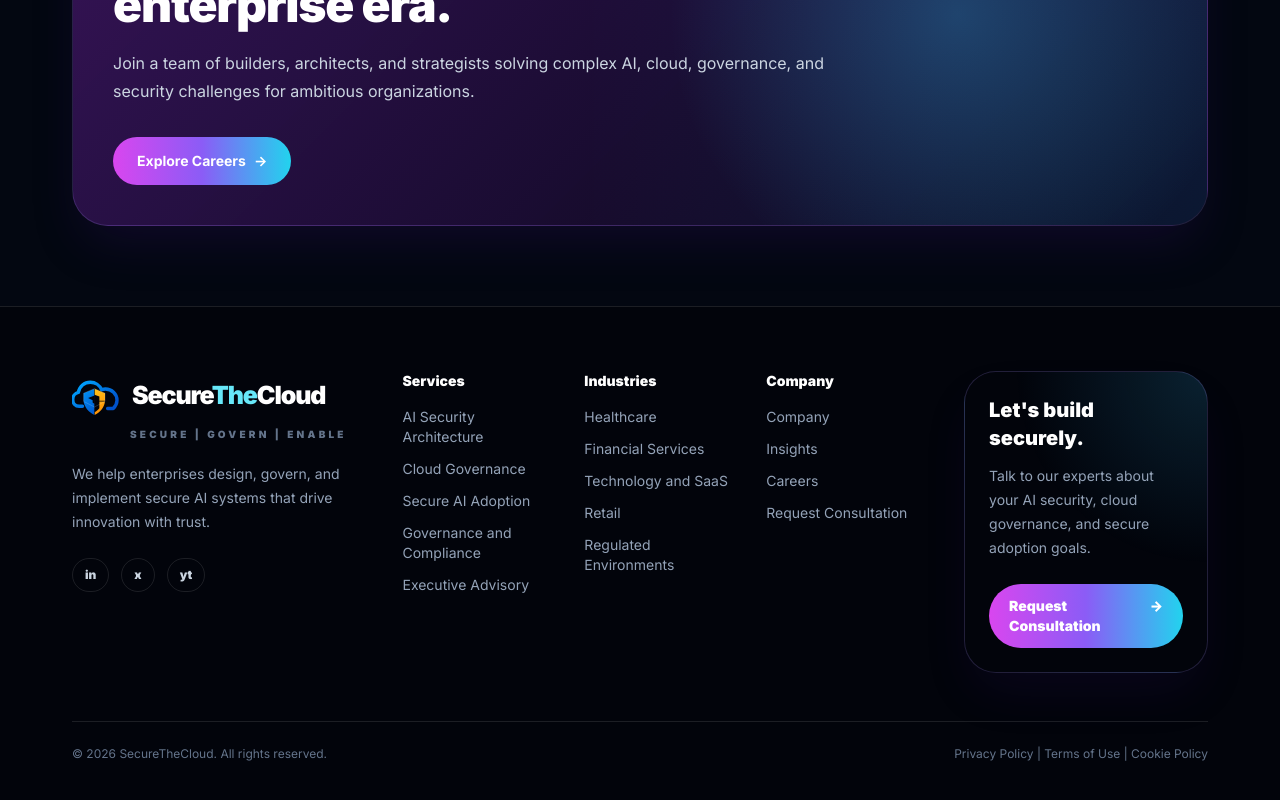
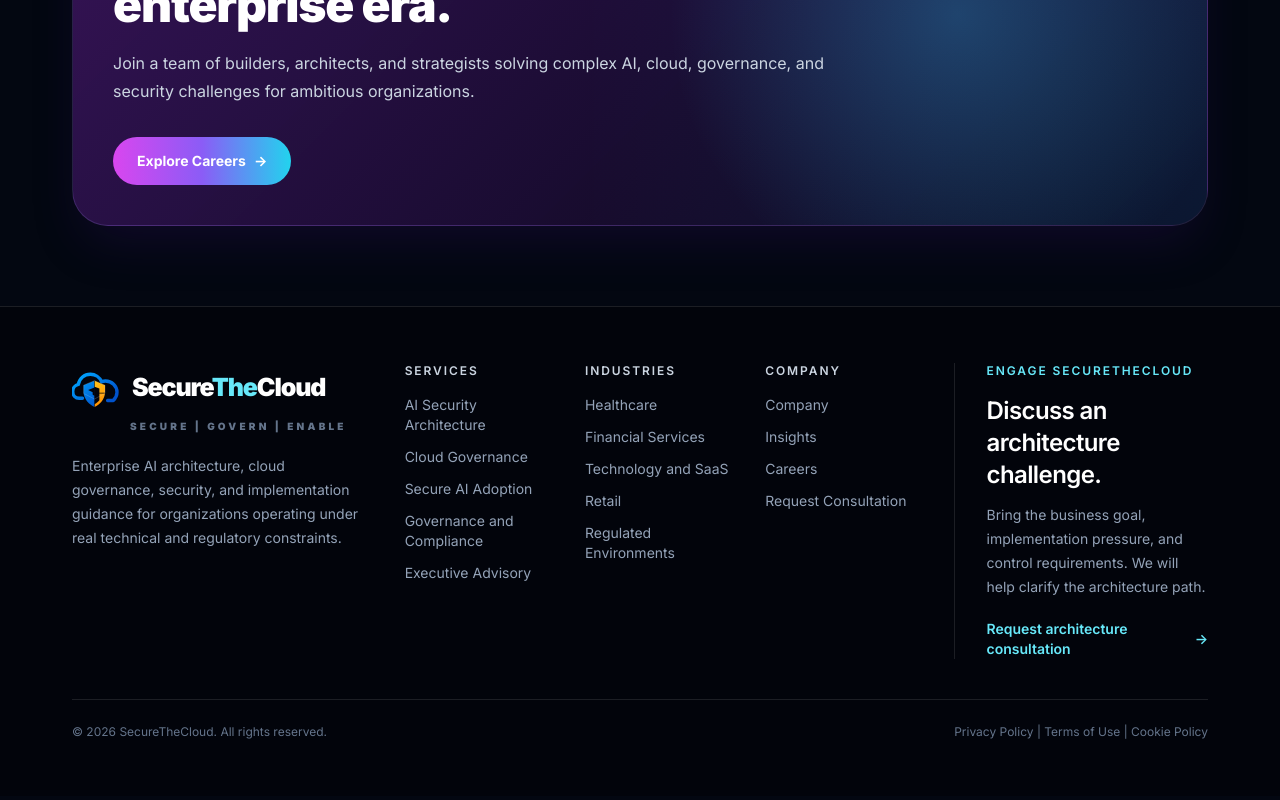
Before and after one commit to S3curethecloud/stc-marketing-site, a Next.js app: page / in a window 1280 px wide. Shown: the part 4299-5099 px from the top of the page. Built offline with nearby package versions, Linux system fonts and the light colour scheme.

Commit message:
Simplify footer into enterprise information architecture

```diff
--- a/components/layout/SiteFooter.tsx
+++ b/components/layout/SiteFooter.tsx
@@ -7,39 +7,25 @@ import Container from "@/components/layout/Container";
 export default function SiteFooter() {
   return (
     <footer className="border-t border-white/10 bg-[#02040b]">
-      <Container className="py-14 lg:py-16">
-        <div className="grid gap-12 lg:grid-cols-[1.1fr_2fr_0.95fr]">
+      <Container className="py-12 lg:py-14">
+        <div className="grid gap-10 lg:grid-cols-[1.15fr_2fr_1fr]">
           <div>
-            <Link
-              href="/"
-              aria-label={`${siteConfig.name} homepage`}
-              className="inline-flex transition-opacity hover:opacity-90"
-            >
+            <Link href="/" aria-label={`${siteConfig.name} homepage`} className="inline-flex transition-opacity hover:opacity-90">
               <BrandLogo variant="footer" showTagline />
             </Link>
-
-            <p className="mt-5 max-w-md text-sm leading-6 text-slate-400">
-              We help enterprises design, govern, and implement secure AI systems that drive innovation with trust.
+            <p className="mt-5 max-w-sm text-sm leading-6 text-slate-400">
+              Enterprise AI architecture, cloud governance, security, and implementation guidance for organizations operating under real technical and regulatory constraints.
             </p>
-
-            <div className="mt-6 flex gap-3 text-xs font-black text-slate-300">
-              <span className="rounded-full border border-white/10 px-3 py-2 transition-colors hover:border-cyan-300/40 hover:text-cyan-200">in</span>
-              <span className="rounded-full border border-white/10 px-3 py-2 transition-colors hover:border-cyan-300/40 hover:text-cyan-200">x</span>
-              <span className="rounded-full border border-white/10 px-3 py-2 transition-colors hover:border-cyan-300/40 hover:text-cyan-200">yt</span>
-            </div>
           </div>
 
           <div className="grid gap-8 sm:grid-cols-3">
             {footerNavGroups.map((group) => (
               <div key={group.title}>
-                <h3 className="text-sm font-black text-white">{group.title}</h3>
+                <h3 className="text-xs font-semibold uppercase tracking-[0.16em] text-slate-300">{group.title}</h3>
                 <ul className="mt-4 space-y-3 text-sm text-slate-400">
                   {group.items.map((item) => (
                     <li key={item.href}>
-                      <Link
-                        href={item.href}
-                        className="transition-colors hover:text-cyan-200"
-                      >
+                      <Link href={item.href} className="transition-colors hover:text-white">
                         {item.label}
                       </Link>
                     </li>
@@ -49,25 +35,21 @@ export default function SiteFooter() {
             ))}
           </div>
 
-          <div className="rounded-[2rem] border border-violet-400/20 bg-[radial-gradient(circle_at_top_right,rgba(56,189,248,0.16),transparent_12rem)] p-6 shadow-2xl shadow-violet-950/20">
-            <h3 className="text-xl font-black text-white">Let&apos;s build securely.</h3>
+          <div className="border-t border-white/10 pt-6 lg:border-l lg:border-t-0 lg:pl-8 lg:pt-0">
+            <p className="text-xs font-semibold uppercase tracking-[0.16em] text-cyan-300">Engage SecureTheCloud</p>
+            <h3 className="mt-4 text-2xl font-semibold tracking-tight text-white">Discuss an architecture challenge.</h3>
             <p className="mt-3 text-sm leading-6 text-slate-400">
-              Talk to our experts about your AI security, cloud governance, and secure adoption goals.
+              Bring the business goal, implementation pressure, and control requirements. We will help clarify the architecture path.
             </p>
-            <Link
-              href={siteConfig.primaryCta.href}
-              className="mt-6 inline-flex rounded-full bg-gradient-to-r from-fuchsia-500 via-violet-500 to-cyan-400 px-5 py-3 text-sm font-black text-white"
-            >
-              Request Consultation
+            <Link href={siteConfig.primaryCta.href} className="mt-5 inline-flex items-center text-sm font-semibold text-cyan-300 hover:text-cyan-200">
+              Request architecture consultation
               <span className="ml-2" aria-hidden="true">-&gt;</span>
             </Link>
           </div>
         </div>
 
-        <div className="mt-12 flex flex-col gap-3 border-t border-white/10 pt-6 text-xs text-slate-500 sm:flex-row sm:items-center sm:justify-between">
-          <p>
-            &copy; {new Date().getFullYear()} {siteConfig.name}. All rights reserved.
-          </p>
+        <div className="mt-10 flex flex-col gap-3 border-t border-white/10 pt-6 text-xs text-slate-500 sm:flex-row sm:items-center sm:justify-between">
+          <p>&copy; {new Date().getFullYear()} {siteConfig.name}. All rights reserved.</p>
           <p>Privacy Policy | Terms of Use | Cookie Policy</p>
         </div>
       </Container>
```
